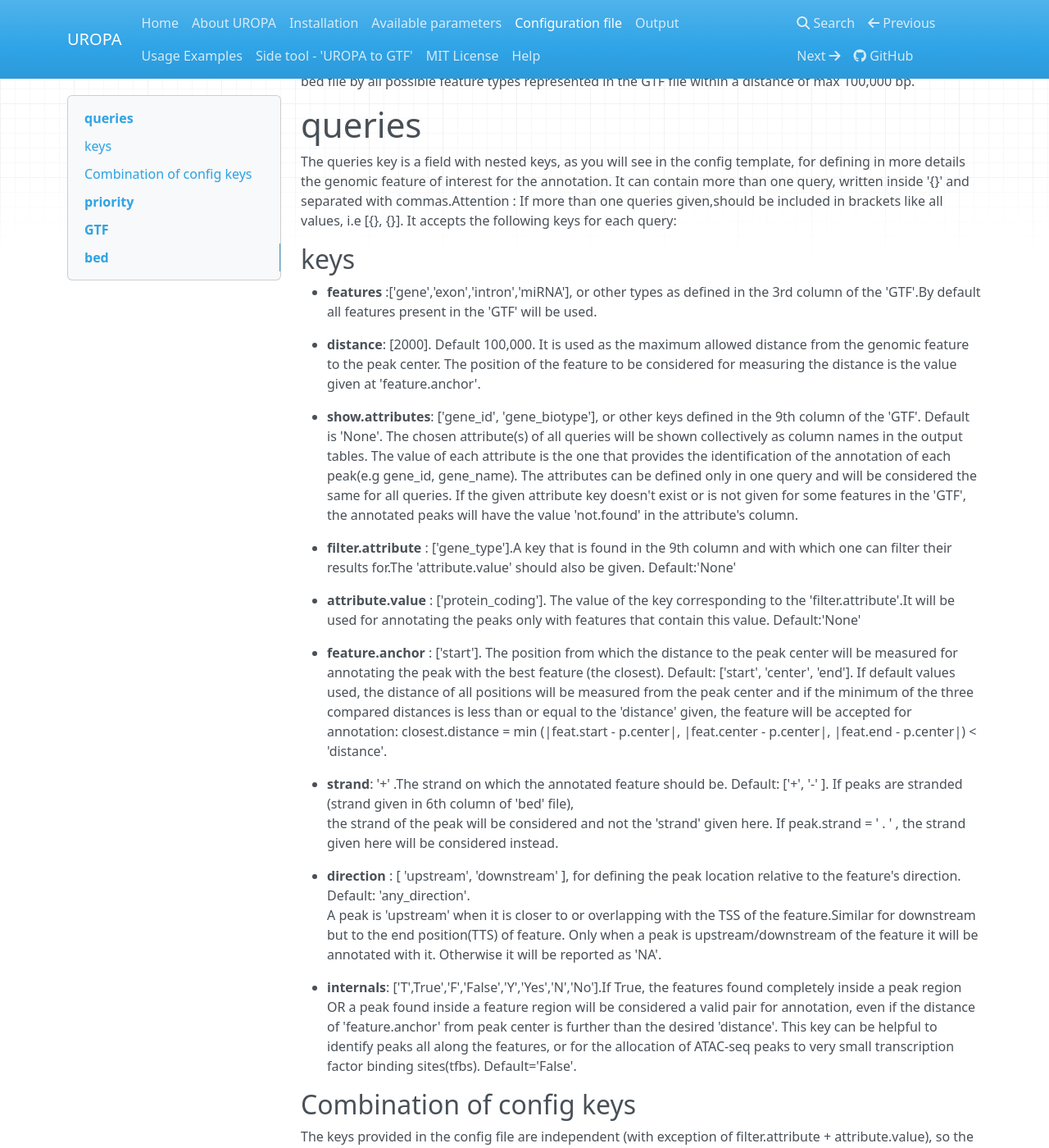
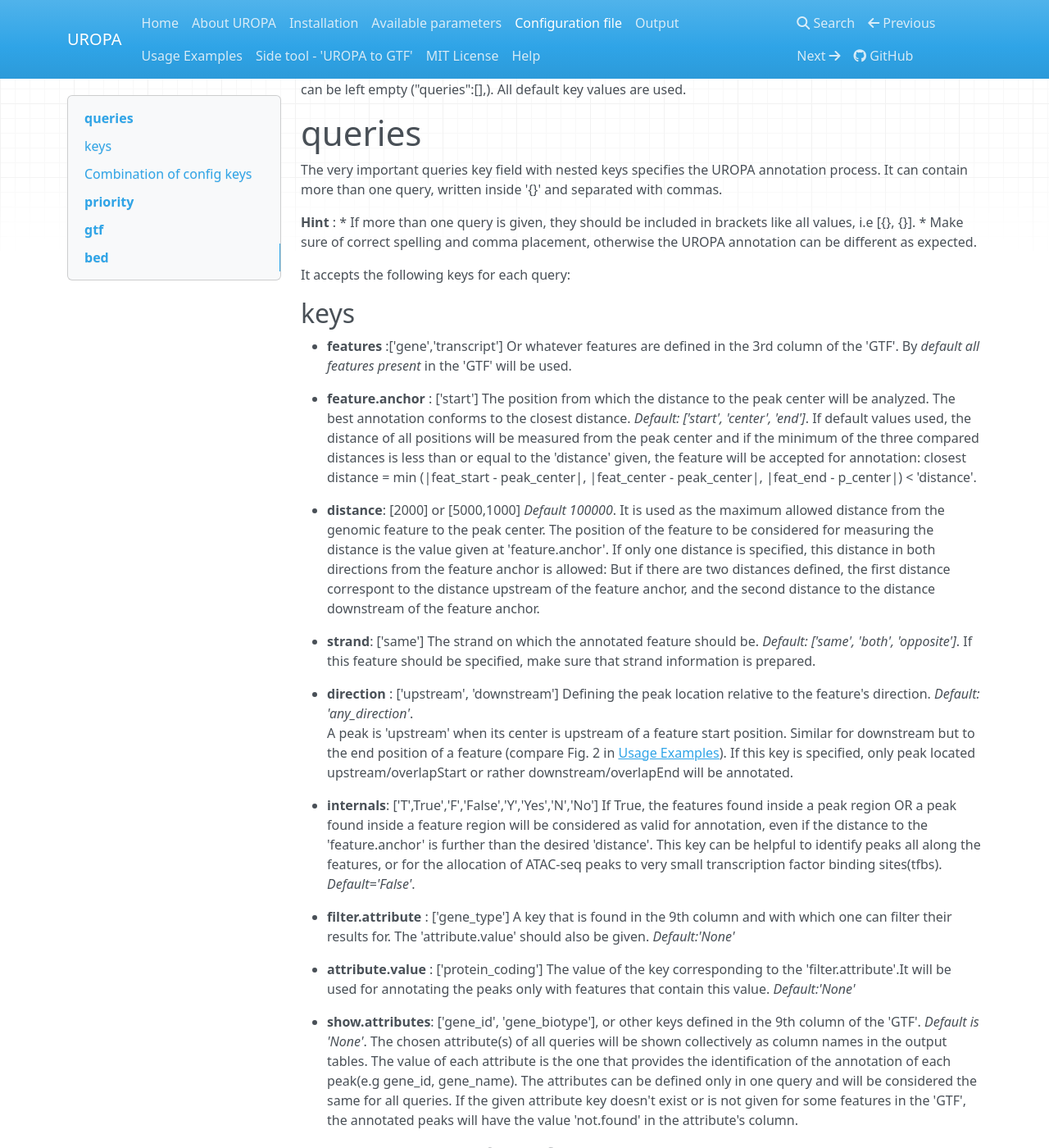
Before and after one commit to loosolab/UROPA, an MkDocs documentation site: the page built from docs/config.md, in a window 1280 px wide and 1400 px high, scrolled down 351 px. Shown: the whole window at 82% size. Built offline with MkDocs 1.6.1, drawn with Linux system fonts in a browser that asks for light colours; nearby versions of some CDN libraries; old or Windows-style settings are respelled for this version of MkDocs; some of the changed text lies outside the part shown.

Commit message:
changed structure

````diff
--- a/docs/config.md
+++ b/docs/config.md
@@ -1,9 +1,10 @@
 The configuration file is a .json format file that allows keys and values to be input easily and clearly.
-For running UROPA, a template of the config file will be provided. The structure of the file is shown below.
+For running UROPA, a template of the config file as below will be provided:
 ```json
 {
 "queries":[
-	{"feature":"",    "feature.anchor": "",    "distance":"",    "strand":"",    "direction":"",    "internals":"",    "filter.attribute":"",    "attribute.value":"",     "show.attributes":"", }
+	{"feature":"",    "feature.anchor": "",    "distance":"",    "strand":"",    "direction":"",    "internals":"",
+	"filter.attribute":"",    "attribute.value":"",     "show.attributes":"" }
           ],
 "priority": "",
 "gtf": ".gtf",
@@ -11,45 +12,53 @@ For running UROPA, a template of the config file will be provided. The structure
 }
 ```
 
-There are three basic keys: 'queries', 'gtf', and 'bed', additionally there are two optional keys: 'priority', and 'bigwig'
-By default, 'internal' and 'priority' are false.
-In a basic annotation, only the GTF and bed keys are specified, UROPA can annotate the peaks provided in the bed file by all possible feature types represented in the GTF file within a distance of max 100,000 bp.
+There are three required keys: 'queries', 'gtf', and 'bed', additionally there is an optional keys: 'priority'.
 
-#queries
-The queries key is a field with nested keys, as you will see in the config template, for defining in more details the genomic feature of interest for the annotation. It can contain more than one query, written inside '{}' and separated with commas.Attention : If more than one queries given,should be included in brackets like all values, i.e [{}, {}].
+In a default annotation, only the GTF and BED keys specified. Queries has to be present in the config file, but can be left empty ("queries":[],). All default key values are used.
+
+queries
+=======
+The very important queries key field with nested keys specifies the UROPA annotation process. It can contain more than one query, written inside '{}' and separated with commas.
+
+**Hint** :
+* If more than one query is given, they should be included in brackets like all values, i.e [{}, {}].
+* Make sure of correct spelling and comma placement, otherwise the UROPA annotation can be different as expected.
+
 It accepts the following keys for each query:
 
-## keys
-+ **features** :['gene','exon','intron','miRNA'], or other types as defined in the 3rd column  of the 'GTF'.By default all features present in the 'GTF' will be used.
+keys
+----
++ **features** :['gene','transcript'] Or whatever features are defined in the 3rd column of the 'GTF'. By *default all features present* in the 'GTF' will be used.
 
-+ **distance**: [2000]. Default 100,000. It is used as the maximum allowed distance from the genomic feature to the peak center. The position of the feature to be considered for measuring the distance is the value given at 'feature.anchor'.
++ **feature.anchor** : ['start'] The position from which the distance to the peak center will be analyzed. The best annotation conforms to the closest distance. *Default:  ['start', 'center', 'end']*. If default values used, the distance of all positions will be measured from the peak center and if the minimum of the three compared distances is less than or equal to the 'distance' given, the feature will be accepted for annotation: closest distance = min (|feat_start - peak_center|, |feat_center - peak_center|, |feat_end - p_center|)   < 'distance'.
 
-+ **show.attributes**: ['gene_id', 'gene_biotype'], or other keys defined in the 9th column of the 'GTF'. Default is 'None'. The chosen attribute(s) of all queries will be shown collectively as column names in the output tables. The value of each attribute is the one that provides the identification of the annotation of each peak(e.g gene_id, gene_name). The attributes can be defined only in one query and will be considered the same for all queries. If the given attribute key doesn't exist or is not given for some features in the 'GTF', the annotated peaks will have the value 'not.found' in the attribute's column.
++ **distance**: [2000] or [5000,1000] *Default 100000*. It is used as the maximum allowed distance from the genomic feature to the peak center. The position of the feature to be considered for measuring the distance is the value given at 'feature.anchor'. If only one distance is specified, this distance in both directions from the feature anchor is allowed: But if there are two distances defined, the first distance correspont to the distance upstream of the feature anchor, and the second distance to the distance downstream of the feature anchor.
 
-+ **filter.attribute** : ['gene_type'].A key that is found in the 9th column and with which one can filter their results for.The 'attribute.value' should also be given. Default:'None'
++ **strand**: ['same'] The strand on which the annotated feature should be. *Default: ['same', 'both', 'opposite']*. If this feature should be specified, make sure that strand information is prepared.
 
-+ **attribute.value** : ['protein_coding']. The value of the key corresponding to the 'filter.attribute'.It will be used for annotating the peaks only with features that contain this value. Default:'None'
++ **direction** : ['upstream', 'downstream'] Defining the peak location relative to the feature's direction. *Default: 'any_direction'*.
+A peak is 'upstream' when its center is upstream of a feature start position. Similar for downstream but to the end position of a feature (compare Fig. 2 in [Usage Examples](http://uropa.readthedocs.io/en/latest/uropa-example/#example-2-direction-key)). If this key is specified, only peak located upstream/overlapStart or rather downstream/overlapEnd will be annotated.
 
-+ **feature.anchor** : ['start']. The position from which the distance to the peak center will be measured for annotating the peak with the best feature (the closest). Default:  ['start', 'center', 'end']. If default values used, the distance of all positions will be measured from the peak center and if the minimum of the three compared distances is less than or equal to the 'distance' given, the feature will be accepted for annotation: closest.distance = min (|feat.start - p.center|, |feat.center - p.center|, |feat.end - p.center|)   < 'distance'.
++ **internals**: ['T',True','F','False','Y','Yes','N','No'] If True, the features found inside a peak region OR a peak found inside a feature region will be considered as valid for annotation, even if  the distance to the 'feature.anchor' is further than the desired 'distance'. This key can be helpful to identify peaks all along the features, or for the allocation of ATAC-seq peaks to very small transcription factor binding sites(tfbs). *Default='False'*.
 
-+ **strand**: '+' .The strand on which the annotated feature should be. Default: ['+', '-' ]. If peaks are stranded (strand given in 6th column of 'bed' file),
-the strand of the peak will be considered and not the 'strand' given here. If peak.strand = ' . ' , the strand given here will be considered instead.
++ **filter.attribute** : ['gene_type'] A key that is found in the 9th column and with which one can filter their results for. The 'attribute.value' should also be given. *Default:'None'*
 
-+ **direction** : [ 'upstream', 'downstream' ], for defining the peak location relative to the feature's direction. Default: 'any_direction'.
-A peak is 'upstream' when it is closer to or overlapping with the TSS of the feature.Similar for downstream but to the end position(TTS) of feature. Only when a peak is upstream/downstream of the feature it will be annotated with it. Otherwise it will be reported as 'NA'.
++ **attribute.value** : ['protein_coding'] The value of the key corresponding to the 'filter.attribute'.It will be used for annotating the peaks only with features that contain this value. *Default:'None'*
 
-+ **internals**: ['T',True','F','False','Y','Yes','N','No'].If True, the features found completely inside a peak region OR a peak found inside a feature region will be considered a valid pair for annotation, even if  the distance of 'feature.anchor' from peak center is further than the desired 'distance'. This key can be helpful to identify peaks all along the features, or for the allocation of ATAC-seq peaks to very small transcription factor binding sites(tfbs). Default='False'.
++ **show.attributes**: ['gene_id', 'gene_biotype'], or other keys defined in the 9th column of the 'GTF'. *Default is 'None'*. The chosen attribute(s) of all queries will be shown collectively as column names in the output tables. The value of each attribute is the one that provides the identification of the annotation of each peak(e.g gene_id, gene_name). The attributes can be defined only in one query and will be considered the same for all queries. If the given attribute key doesn't exist or is not given for some features in the 'GTF', the annotated peaks will have the value 'not.found' in the attribute's column.
 
-## Combination of config keys
+Combination of config keys
+--------------------------
 
 The keys provided in the config file are independent (with exception of filter.attribute + attribute.value), so the combination of non-default values for some of them can enhance and enrich the annotation results.
 
 
-* **feature.anchor + direction** : If position is 'end' and the 'direction' given 'upstream', the features with upstream peaks will be annotated if the 'end' position is closer than the given 'distance'.
+* **feature.anchor + direction** : If feature.anchor:end and the direction:upstream the centers of annotated peaks are located upstream of the feature and the distance to the end of the gene is smaller than the specified distance.
+If peaks upstream of the end position should be annotated, it might be better to not use the distance key with two values, like distance:[5000,0] and reject the direction key.
 
-* **feature.anchor + internals** : The feature.anchor will be used for measuring the closest distance to the peak.center and only the features in this cut-off will be annotated, except for  the internal-to-peak features and the internal-to-feature peaks that will be kept as supplementary annotations,irrespective of their distance.
+* **feature.anchor + internals** : The feature.anchor will be used for measuring the closest distance to the peak center, only the features in this cut-off will be annotated. But if internals:True, also peaks inside features and features inside peaks will be annotated, even with a distance larger than specified. The reported distance is still the one to the specified feature.anchor.
 
-* **direction + internals** : If 'direction' is given for filtering and 'internals':'True', the features with 'upstream'/'downstream' peaks will be annotated, plus the internal-to-peak features or the internal-to-feature peaks will also be found in the results, with 'distance' further than the required.
+* **direction + internals** : If 'direction' is given for filtering and 'internals':'True', the features with 'upstream'/'downstream' peaks will be annotated, plus features inside peaks and peaks inside features. Upstream/downstream annotations have to be within the specified distance.
 
 * **filter.attribute + attribute.value** : The features for annotation will be filtered for the given 'attribute' key and only if they agree with the 'attribute.value' given, will they be associated to the peak. Both these values should be given to the config for the filtering to be successful.
 
@@ -60,18 +69,21 @@ To be noted that 'show.attributes' can accept more than one attributes for displ
 **Note** : The combination is affecting results accordingly, when given in the same query. If used in different queries, they work independently,they are not considered as combined.
 
 
-#priority
-**priority** : ['T', 'True', 'F', 'False', 'Y', 'Yes', 'N', or 'No'].Default :'False'. This key is useful when more than one query is defined. If 'True',
+priority
+========
+**priority** : ['T', 'True', 'F', 'False', 'Y', 'Yes', 'N', or 'No'] Default :'False'. This key is useful when more than one query is defined. If 'True',
 a peak can be annotated according to the second query, only if a feature matching to the first query is not found. Respectively for further queries.
 If 'False', all given queries are considered equally and any feature matching with any of these queries will annotate the peaks. The query that allowed each feature to be selected for annotation will be shown in the last column of the output tables. If only one query is provided, the value of 'priority' can be 'True' or 'False', without any difference in the output annotation.
 
-#GTF
-The GTF file should be of the standard GTF format (9 columns), as described by [Ensembl GTF format](http://www.ensembl.org/info/website/upload/gff.html>).
+gtf
+===
+The GTF file should be of the standard GTF format (9 columns), as descriBED by [Ensembl GTF format](http://www.ensembl.org/info/website/upload/gff.html>).
 The GTF file acts as annotation database. If it is not in the right format, a conversion can be done by UROPA. For more information see [Custom annotation](custom.md)
 
-#bed
+bed
+===
 The BED file can be any tab-delimited file containing the detected enriched regions from a peak-calling tool (e.g. MACS2, MUSIC, FindPeaks, CisGenome, PeakSeq)
-or any other table with genomic regions of a minimum of 3 columns and complying with the known BED format, as described by [Ensembl Bed format](http://www.ensembl.org/info/website/upload/bed.html).
+or any other table with genomic regions of a minimum of 3 columns and complying with the known BED format, as descriBED by [Ensembl Bed format](http://www.ensembl.org/info/website/upload/BED.html).
 
 
 **Hint**
````
